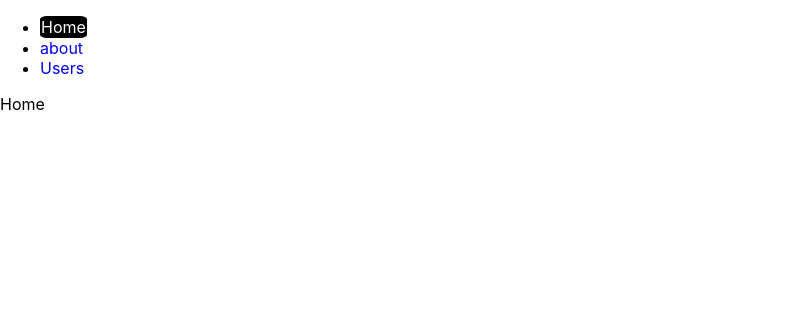
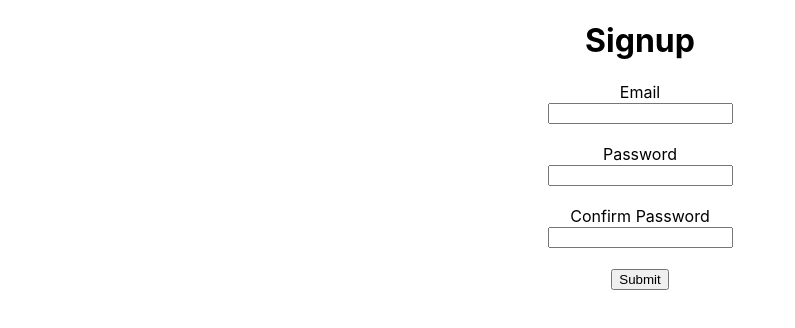
Before and after one commit to kocirfan/project-react, a React (Create React App) app: page / in a window 1280 px wide. Shown: the top 328 px of the page, without its empty margins (0-795 px from the left). Built offline with nearby package versions, Linux system fonts and the light colour scheme.

Commit message:
formik ve yup

```diff
--- a/package.json
+++ b/package.json
@@ -7,12 +7,14 @@
     "@testing-library/react": "^12.1.4",
     "@testing-library/user-event": "^13.5.0",
     "axios": "^0.26.1",
+    "formik": "^2.2.9",
     "react": "^18.0.0",
     "react-dom": "^18.0.0",
     "react-router-dom": "5.2.0",
     "react-scripts": "5.0.0",
     "web-vitals": "^2.1.4",
-    "yarn": "^1.22.18"
+    "yarn": "^1.22.18",
+    "yup": "^0.32.11"
   },
   "scripts": {
     "start": "react-scripts start",
--- a/src/App.css
+++ b/src/App.css
@@ -1,35 +1,37 @@
 .App {
-
   text-align: center;
-  background-color: #282c34;
-  min-height: 100vh;
-  color: aliceblue;
+  /* background-color: #282c34; */
+   /* min-height: 100vh; */
+  color: black;
 }
-.active{
+label{
+  display: block;
+}
+.error{
+  color: red;
+}
+/* .active {
   background-color: black;
   color: white;
   padding: 1px;
   border-radius: 15%;
   display: inline-block;
-
 }
-.active:hover{
+.active:hover {
   background-color: tomato;
 }
-a{
+a {
   text-decoration: none;
 }
 .loader {
-  border: 16px solid #f3f3f3; /* Light grey */
-  border-top: 16px solid #3498db; /* Blue */
+  border: 16px solid #f3f3f3;
+  border-top: 16px solid #3498db;
   border-radius: 50%;
   width: 120px;
   height: 120px;
   animation: spin 2s linear infinite;
   text-align: right;
-
-}
-
+} */
 
 /* .App-logo {
   height: 40vmin;
--- a/src/App.js
+++ b/src/App.js
@@ -1,56 +1,61 @@
-
-import './App.css';
+import "./App.css";
+import React from "react";
+import Signup from "./components/Signup";
 // import { useState, useEffect } from 'react';
 // import Header from './components/Header';
 // import User from './components/User';
 // import Counter from './components/Counter';
 //import Users from './components/Users';
-import {BrowserRouter as Router,  Switch, Route, NavLink} from "react-router-dom";
-import Home from "./route_components/Home";
-import About from "./route_components/About";
-import Users from "./route_components/Users";
-import Error404 from "./route_components/Error404";
+// import {BrowserRouter as Router,  Switch, Route, NavLink} from "react-router-dom";
+// import Home from "./route_components/Home";
+// import About from "./route_components/About";
+// import Users from "./route_components/Users";
+// import Error404 from "./route_components/Error404";
 
+function App() {
+  return (
+    <div className="App">
 
+      <Signup />
+    </div>
+  );
+}
+export default App;
 
 //* Routes**
 
-function App(){
-  return (
-  <Router>
-    <div>
-      <nav>
-        <ul>
-          <li>
-            <NavLink to="/" exact activeClassName='active'>Home</NavLink>
-          </li>
-          <li>
-            <NavLink to="/about" activeClassName='active'>about</NavLink>
-          </li>
-          <li>
-            <NavLink to="/users" activeClassName='active'>Users</NavLink>
-          </li>
-        </ul>
-      </nav>
+// function App(){
+//   return (
+//   <Router>
+//     <div>
+//       <nav>
+//         <ul>
+//           <li>
+//             <NavLink to="/" exact activeClassName='active'>Home</NavLink>
+//           </li>
+//           <li>
+//             <NavLink to="/about" activeClassName='active'>about</NavLink>
+//           </li>
+//           <li>
+//             <NavLink to="/users" activeClassName='active'>Users</NavLink>
+//           </li>
+//         </ul>
+//       </nav>
 
-      <Switch>
-          <Route path="/" exact component={Home}/>
-          <Route path="/about" component={About}/>
-          <Route path="/users" component={Users}/>
-          <Route path="*" component={Error404}/>
+//       <Switch>
+//           <Route path="/" exact component={Home}/>
+//           <Route path="/about" component={About}/>
+//           <Route path="/users" component={Users}/>
+//           <Route path="*" component={Error404}/>
 
-      </Switch>
-    </div>
-  </Router>
-  );
+//       </Switch>
+//     </div>
+//   </Router>
+//   );
 
-}
+// }
 
-export default App;
-
-
-
-
+// export default App;
 
 /* //// function App() {
 //   return (
--- /dev/null
+++ b/src/components/Signup.js
@@ -0,0 +1,59 @@
+import React from "react";
+import { useFormik } from "formik";
+import  validationSchema from "./validation";
+
+function Signup() {
+  const { handleSubmit, handleChange, handleBlur, values, errors, touched } = useFormik({
+    initialValues: {
+      email: "",
+      password: "",
+      passwordConfirm: "",
+    },
+
+    onSubmit: (values) => {
+      console.log(values);
+    },
+    validationSchema,
+  });
+
+  return (
+    <div>
+      <h1>Signup</h1>
+      <form onSubmit={handleSubmit}>
+        <label>Email</label>
+        <input id="email" name="email" onChange={handleChange} onBlur={handleBlur} />
+
+        {errors.email && touched.email && <div className="error">{errors.email}</div>}
+        <br></br>
+        <br></br>
+
+        <label>Password</label>
+        <input
+          name="password"
+          value={values.password}
+          onChange={handleChange}
+          onBlur={handleBlur}
+        />
+        {errors.password && touched.password && <div className="error">{errors.password}</div>}
+
+        <br></br>
+        <br></br>
+
+        <label>Confirm Password</label>
+        <input
+          name="passwordConfirm"
+          value={values.passwordConfirm}
+          onChange={handleChange}
+          onBlur={handleBlur}
+        />
+        {errors.passwordConfirm && touched.passwordConfirm && <div className="error">{errors.passwordConfirm}</div>}
+        <br></br>
+        <br></br>
+
+        <button type="submit">Submit</button>
+      </form>
+    </div>
+  );
+}
+
+export default Signup;
--- /dev/null
+++ b/src/components/validation.js
@@ -0,0 +1,11 @@
+import * as yup from 'yup';
+
+const validations = yup.object().shape({
+
+  email: yup.string().email('Email adresi geçersiz!').required('Bu alan zorunludur.'),
+  password: yup.string().min(5, 'Parola en az 5 karakter olmalıdır').required('Bu alan zorunludur.'),
+  passwordConfirm: yup.string().oneOf([yup.ref('password')], "Girilen parolalar aynı olmalıdır").required('Bu alan zorunludur.'),
+
+});
+
+export default validations;
--- a/src/index.js
+++ b/src/index.js
@@ -3,7 +3,7 @@ import ReactDOM from 'react-dom';
 import './index.css';
 import App from './App';
 import reportWebVitals from './reportWebVitals';
-import InputExample from './components/InputExample';
+//import InputExample from './components/InputExample';
 
 
 
```
Also changed, not shown: 1 other file (tests, documents, lock files or other folders).
